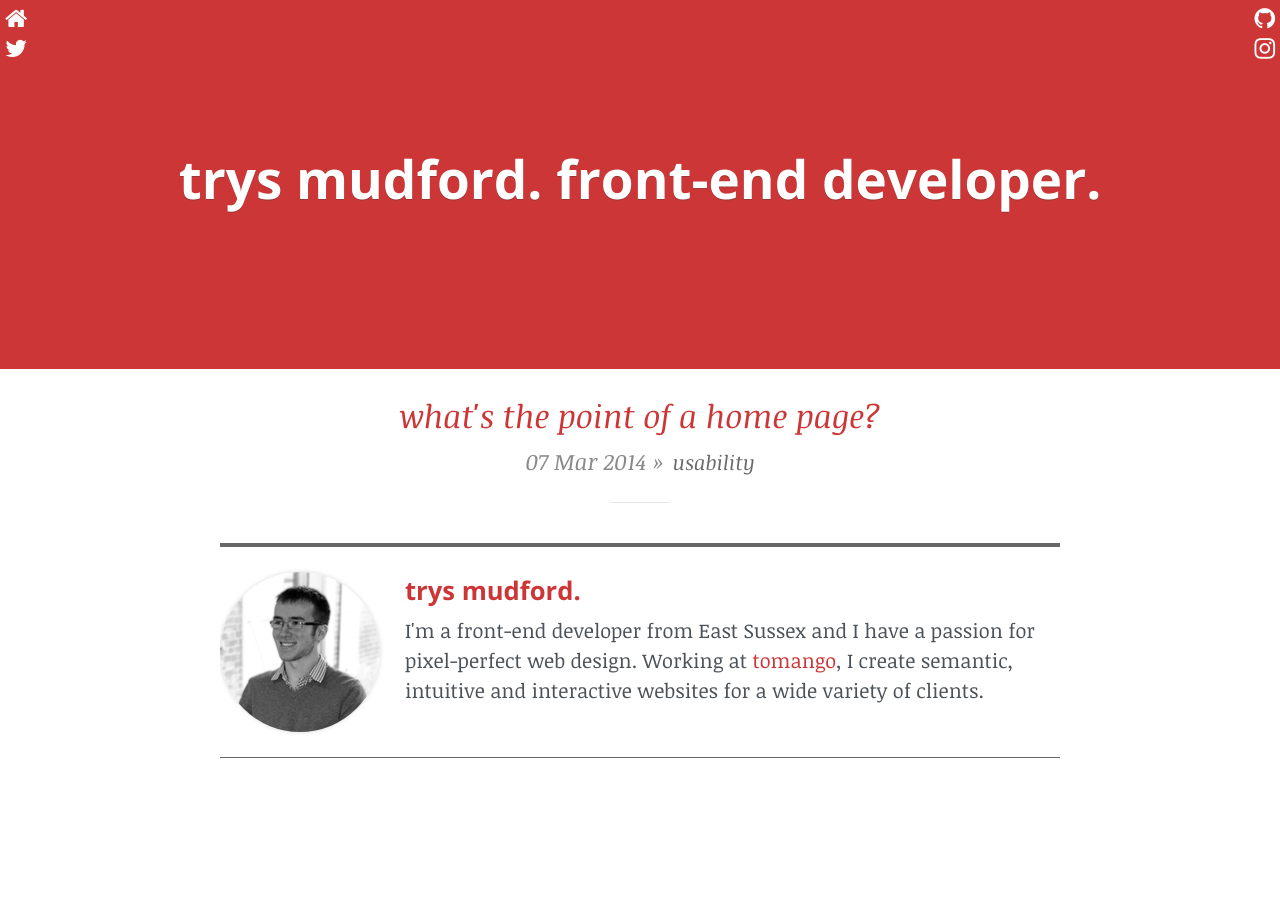
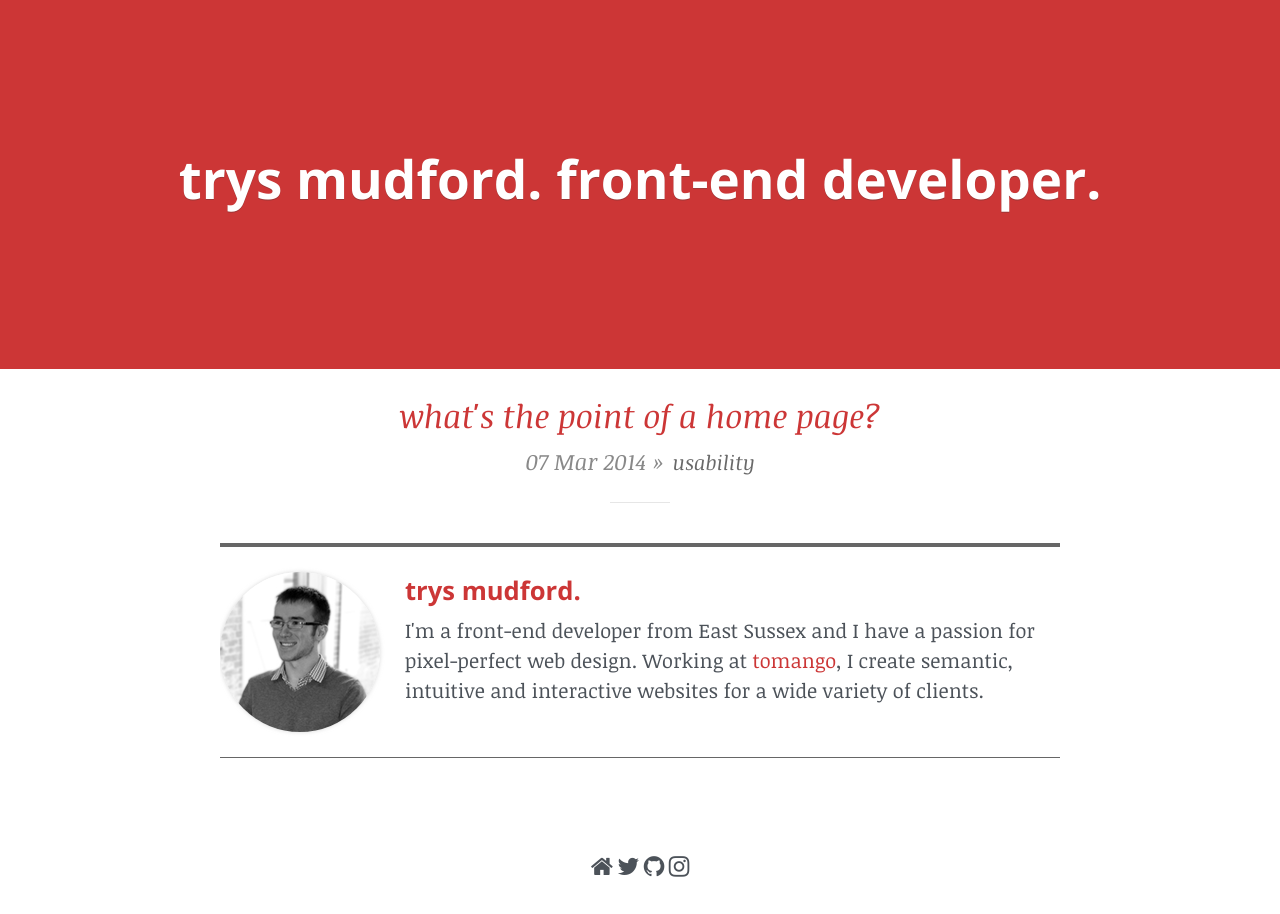
Before and after one commit to trys/trys, a Jekyll site: the page built from index.html, in a window 1280 px wide. Built offline with Jekyll 4.4.1, drawn with Linux system fonts in a browser that asks for light colours; nearby versions of some CDN libraries; Markdown is read by kramdown in place of the engine named in the settings.

Commit message:
Navigation update

```diff
--- a/_includes/footer.html
+++ b/_includes/footer.html
@@ -1,3 +1,9 @@
+            <nav class="nav">
+                <a href="/" class="nav-home"><i class="fa fa-home"></i></a>
+                <a href="https://twitter.com/trysmudford" class="nav-twitter"><i class="fa fa-twitter"></i></a>
+                <a href="https://github.com/trys" class="nav-github"><i class="fa fa-github"></i></a>
+                <a href="http://instagram.com/trysmudford" class="nav-instagram"><i class="fa fa-instagram"></i></a>
+            </nav>
         </div>
         <link href="http://netdna.bootstrapcdn.com/font-awesome/4.0.3/css/font-awesome.css" rel="stylesheet">
         <script src="http://ajax.googleapis.com/ajax/libs/jquery/1.11.0/jquery.min.js"></script>
--- a/_includes/header.html
+++ b/_includes/header.html
@@ -13,12 +13,6 @@
     </head>
     <body>
         <div class="site-container">
-            <header class="top">
-                <h2 class="site-title"><a href="/">{{ site.name }}</a></h2>
+            {% if page.path == 'index.html' %}<header class="top home">{% else %}<header class="top">{% endif %}
+                <h2 class="site-title"><a href="/"><span>{{ site.name }}</span></a></h2>
             </header>
-            <nav class="nav">
-                <a href="/" class="nav-home"><i class="fa fa-home"></i></a>
-                <a href="https://twitter.com/trysmudford" class="nav-twitter"><i class="fa fa-twitter"></i></a>
-                <a href="https://github.com/trys" class="nav-github"><i class="fa fa-github"></i></a>
-                <a href="http://instagram.com/trysmudford" class="nav-instagram"><i class="fa fa-instagram"></i></a>
-            </nav>
--- a/assets/css/style.css
+++ b/assets/css/style.css
@@ -138,8 +138,7 @@ address {
 	width:100%;
 	height:65px;
 	background:#CC3636;
-	z-index:4;
-	border-bottom:solid 1px #9C3636
+	z-index:22;
 }
 
 .top .site-title {
@@ -153,46 +152,70 @@ address {
 	     -o-transition:1000ms all;
 	        transition:1000ms all;
 	opacity:0;
-	top:-20px;
+	top:0px;
 	color:#fff;
 	font-size:0.4em;
 	position:relative;
+	z-index:22;
+	display:inline-block;
+	padding:0 0 0px;
+}
+
+.top .site-title a:after {
+	content:"Home";
+	display:block;
+	opacity:0;
+}
+
+.top .site-title a:after,
+.top .site-title a span {
+	-webkit-transition:1000ms opacity;
+	   -moz-transition:1000ms opacity;
+	    -ms-transition:1000ms opacity;
+	     -o-transition:1000ms opacity;
+	        transition:1000ms opacity;
 }
 
 .top .site-title.title-visible a {
 	opacity:1;
-	top:0;
+	top:20px;
+}
+
+.top .site-title.title-visible a:hover {
+	top:-10px;
+}
+
+.top .site-title.title-visible a:hover span {
+	opacity:0;
+}
+
+.top .site-title.title-visible a:hover:after {
+	opacity:1;
+}
+
+.top.home {
+	z-index:4;
 }
 
 /* Navigation
 -------------------*/
 
+.nav {
+	-webkit-box-sizing:border-box;
+	   -moz-box-sizing:border-box;
+	        box-sizing:border-box;
+	max-width:840px;
+	padding:30px;
+	margin:0 auto;
+	width:100%;
+	text-align:center;
+}
+
 .nav a {
-	position:fixed;
-	left:5px;
-	color:#fff;
+	color:#4C5259;
 	z-index:20;
 	font-size:1.5em;
-}
-
-.nav-home {
-	top:0;
-}
-
-.nav-twitter {
-	top:30px;
-}
-
-a.nav-github {
-	right:5px;
-	left:auto;
-	top:0px;
-}
-
-a.nav-instagram {
-	right:5px;
-	left:auto;
-	top:30px;
+	display:inline;
 }
 
 /* Page title
@@ -349,7 +372,7 @@ a.nav-instagram {
 @media all and ( min-width:700px ) {
 
 	.top {
-		z-index:8;
+		z-index:20;
 	}
 
 	.top .site-title a {
```
